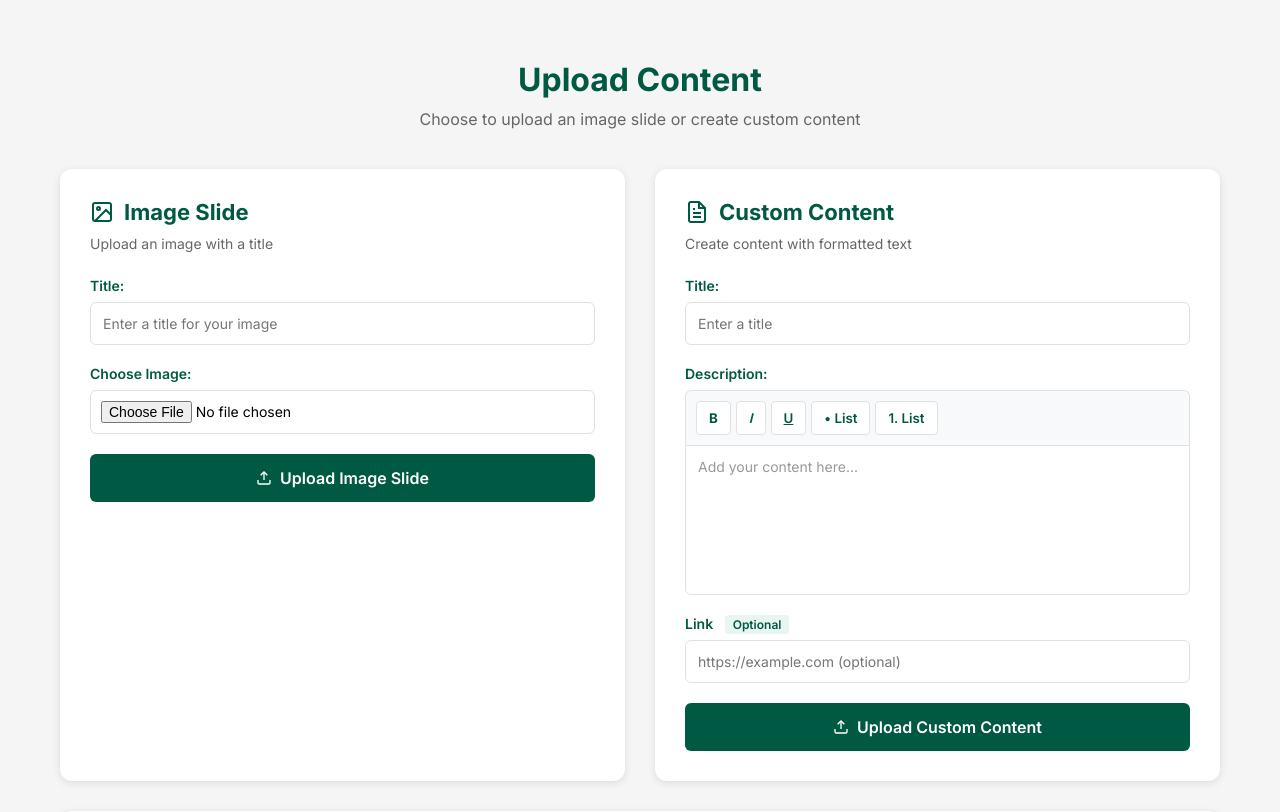
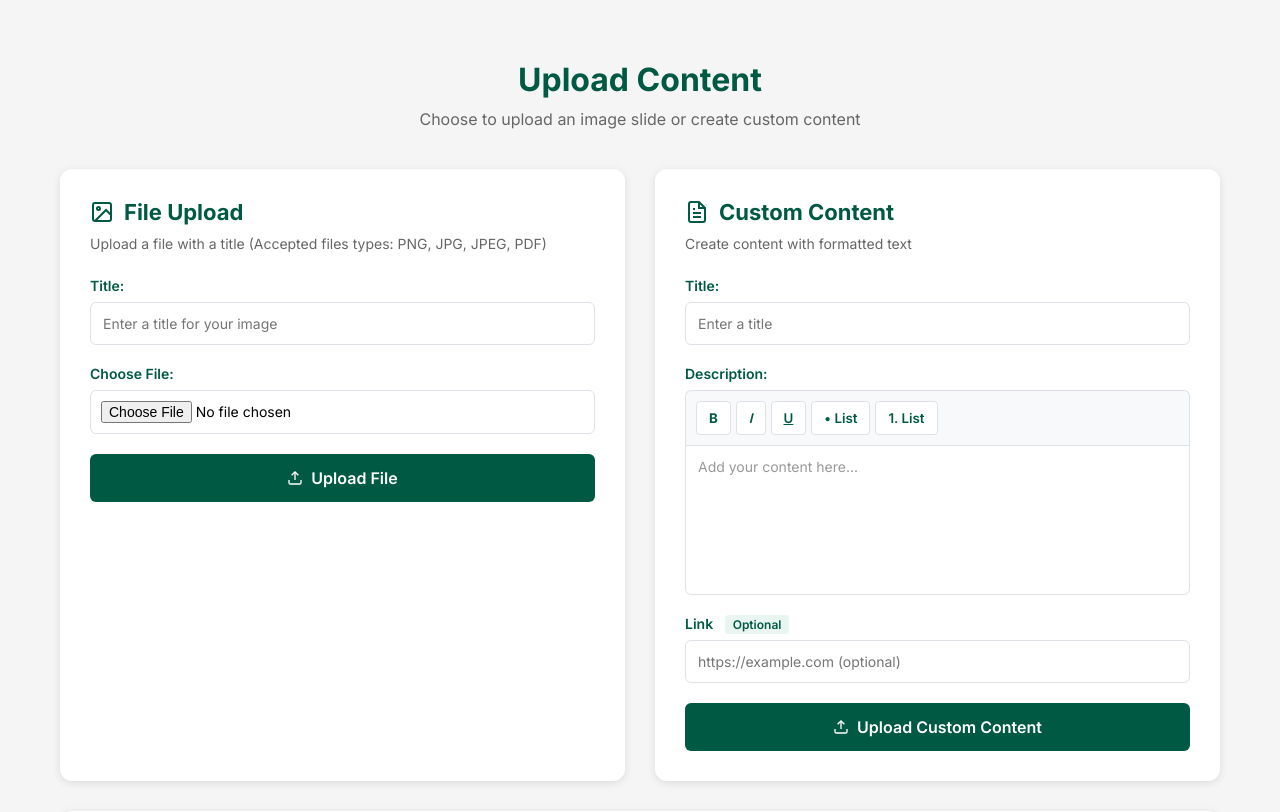
Before and after one commit to tveneto1/dida425cmsproject, a Django app: page /post/ in a window 1280 px wide. Shown: the top 812 px of the page. Run offline with Django 5.2, Linux system fonts and the light colour scheme; a user stored in the database is signed in.

Commit message:
Change 'Image Slide' to 'File Upload' in post.html

```diff
--- a/templates/post.html
+++ b/templates/post.html
@@ -274,9 +274,9 @@
           <circle cx="8.5" cy="8.5" r="1.5"></circle>
           <polyline points="21 15 16 10 5 21"></polyline>
         </svg>
-        Image Slide
+        File Upload
       </h2>
-      <p class="subtitle">Upload an image with a title</p>
+      <p class="subtitle">Upload a file with a title (Accepted files types: PNG, JPG, JPEG, PDF)</p>
 
       <form method="post" enctype="multipart/form-data">
         {% csrf_token %}
@@ -287,7 +287,7 @@
         </div>
 
         <div class="form-group">
-          <label for="id_cover">Choose Image:</label>
+          <label for="id_cover">Choose File:</label>
           <input type="file" name="cover" id="id_cover" accept="image/*" required>
         </div>
 
@@ -297,7 +297,7 @@
             <polyline points="17 8 12 3 7 8"></polyline>
             <line x1="12" y1="3" x2="12" y2="15"></line>
           </svg>
-          Upload Image Slide
+          Upload File
         </button>
       </form>
     </div>
```
